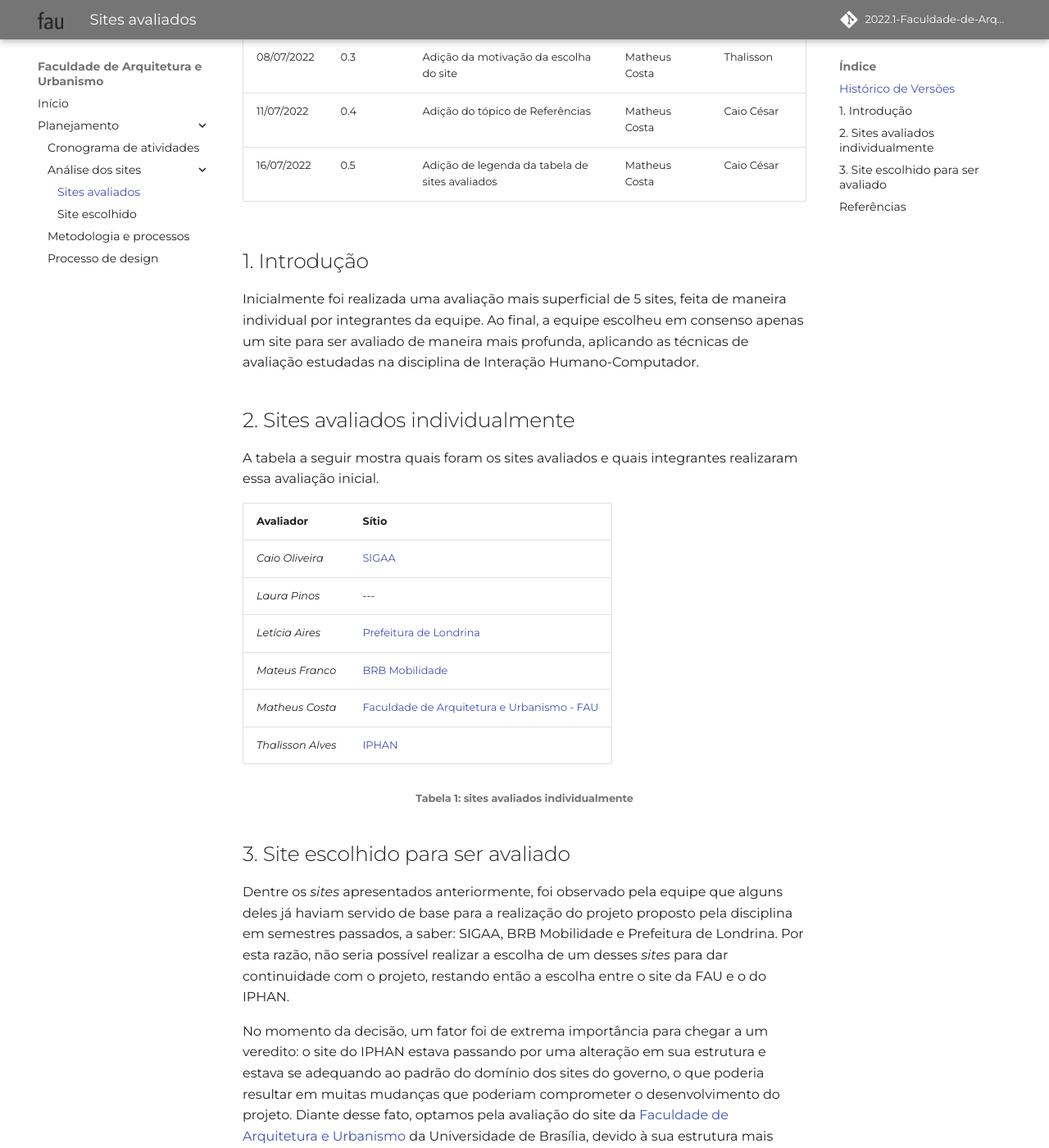
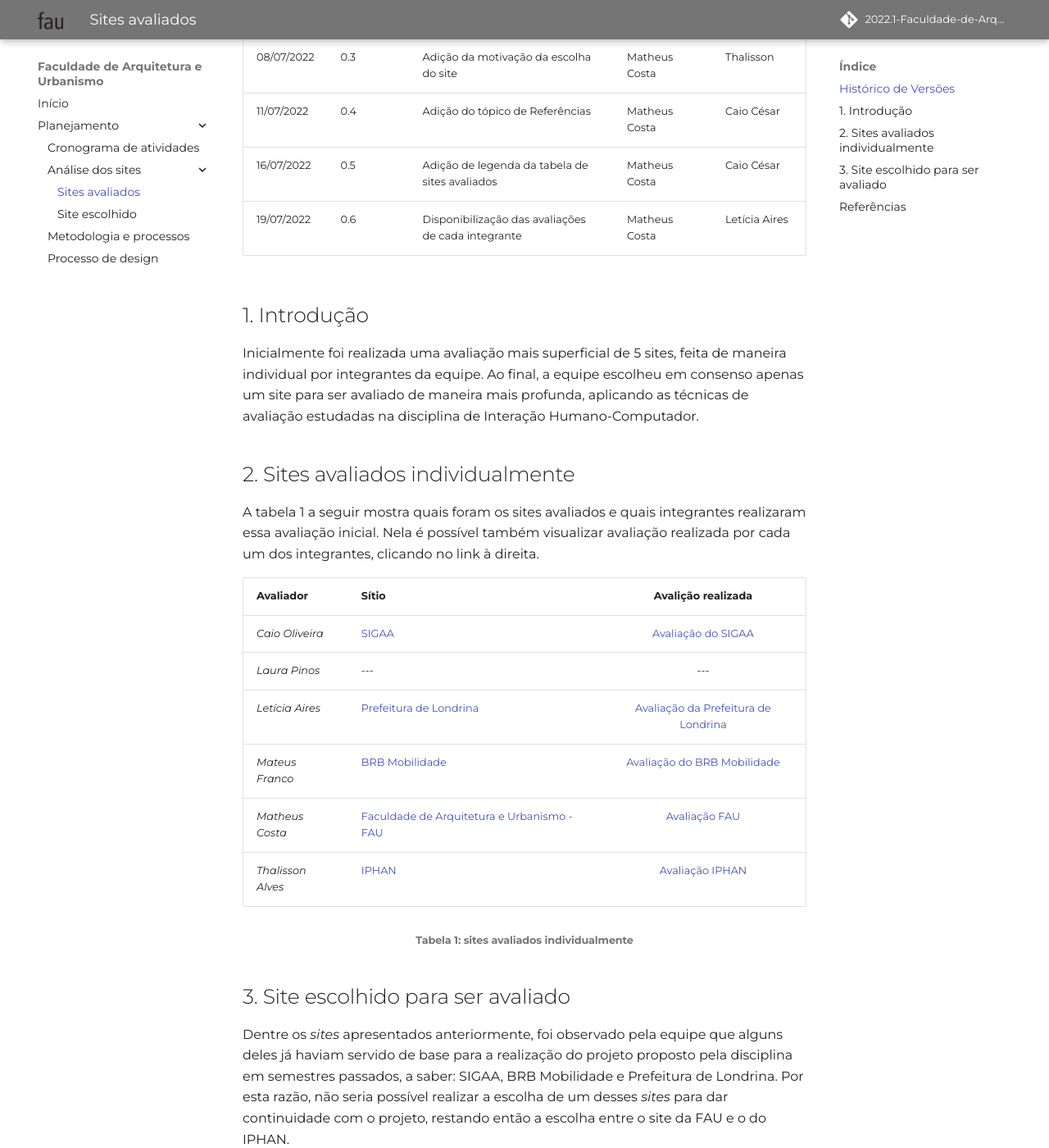
Before and after one commit to Mateusvff/2022.1-Faculdade-de-Arquitetura-e-Urbanismo, an MkDocs documentation site: the page built from docs/planejamento/analiseSites/escolha-do-site.md, in a window 1280 px wide and 1400 px high, scrolled down 390 px. Shown: the whole window at 82% size. Built offline with MkDocs 1.6.1 and Material for MkDocs 9.7.7, drawn with Linux system fonts in a browser that asks for light colours; some web fonts are replaced; comment, search, counter and statistics services are not loaded.

Commit message:
:repeat:(#14) inserção das avaliações individuais

```diff
--- a/docs/planejamento/analiseSites/escolha-do-site.md
+++ b/docs/planejamento/analiseSites/escolha-do-site.md
@@ -10,6 +10,7 @@
 08/07/2022 | 0.3 | Adição da motivação da escolha do site | Matheus Costa | Thalisson
 11/07/2022 | 0.4 | Adição do tópico de Referências | Matheus Costa | Caio César
 16/07/2022 | 0.5 | Adição de legenda da tabela de sites avaliados | Matheus Costa | Caio César
+19/07/2022 | 0.6 | Disponibilização das avaliações de cada integrante | Matheus Costa | Letícia Aires
 
 ## 1. Introdução
 Inicialmente foi realizada uma avaliação mais superficial de 5 sites,
@@ -19,16 +20,16 @@ na disciplina de Interação Humano-Computador.
 
 ## 2. Sites avaliados individualmente
 
-A tabela a seguir mostra quais foram os sites avaliados e quais integrantes realizaram essa avaliação inicial.
+A tabela 1 a seguir mostra quais foram os sites avaliados e quais integrantes realizaram essa avaliação inicial. Nela é possível também visualizar avaliação realizada por cada um dos integrantes, clicando no link à direita.
 
-**Avaliador** | **Sítio**
---- | ---
-_Caio Oliveira_| [SIGAA](https://sig.unb.br/sipac/)
-_Laura Pinos_| ---
-_Letícia Aires_| [Prefeitura de Londrina](https://portal.londrina.pr.gov.br/)
-_Mateus Franco_| [BRB Mobilidade](https://mobilidade.brb.com.br/mobilidade/)
-_Matheus Costa_| [Faculdade de Arquitetura e Urbanismo - FAU](http://fau.unb.br/)
-_Thalisson Alves_| [IPHAN](http://portal.iphan.gov.br/)
+**Avaliador** | **Sítio** | **Avalição realizada** |
+--- | --- | :---: |
+_Caio Oliveira_| [SIGAA](https://sig.unb.br/sipac/) | [Avaliação do SIGAA](avaliacoesIndividuais/AvaliacaoCaio.pdf) |
+_Laura Pinos_| --- | --- |
+_Letícia Aires_| [Prefeitura de Londrina](https://portal.londrina.pr.gov.br/) | [Avaliação da Prefeitura de Londrina](avaliacoesIndividuais/AvaliacaoLeticia.pdf) |
+_Mateus Franco_| [BRB Mobilidade](https://mobilidade.brb.com.br/mobilidade/) | [Avaliação do BRB Mobilidade](avaliacoesIndividuais/AvaliacaoMateusF.pdf) |
+_Matheus Costa_| [Faculdade de Arquitetura e Urbanismo - FAU](http://fau.unb.br/) | [Avaliação FAU](avaliacoesIndividuais/AvaliacaoMatheusC.pdf) |
+_Thalisson Alves_| [IPHAN](http://portal.iphan.gov.br/) | [Avaliação IPHAN](avaliacoesIndividuais/AvaliacaoThalisson.pdf) |
 <h6 align = "center">Tabela 1: sites avaliados individualmente</h6>
 
 ## 3. Site escolhido para ser avaliado
```
Also changed, not shown: 5 other files.
